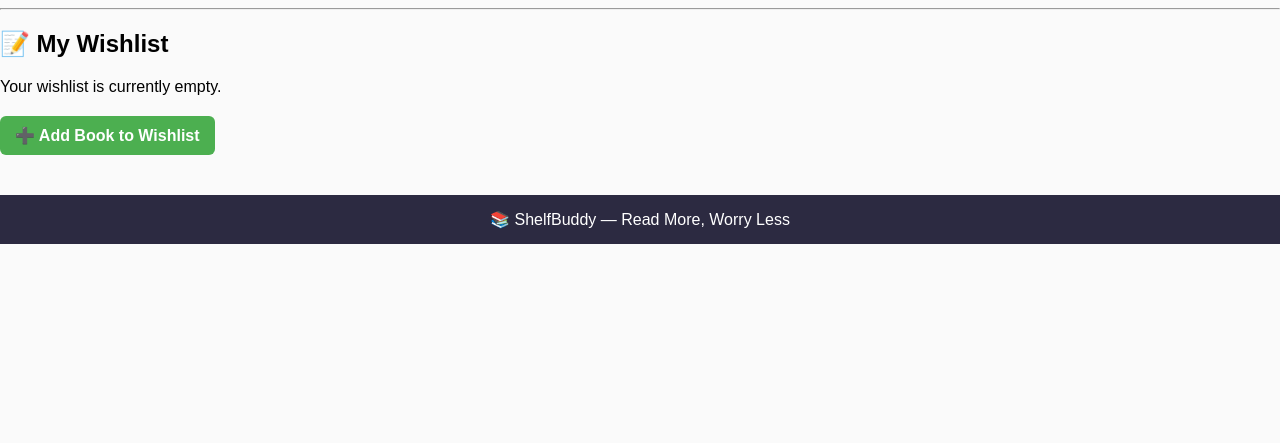
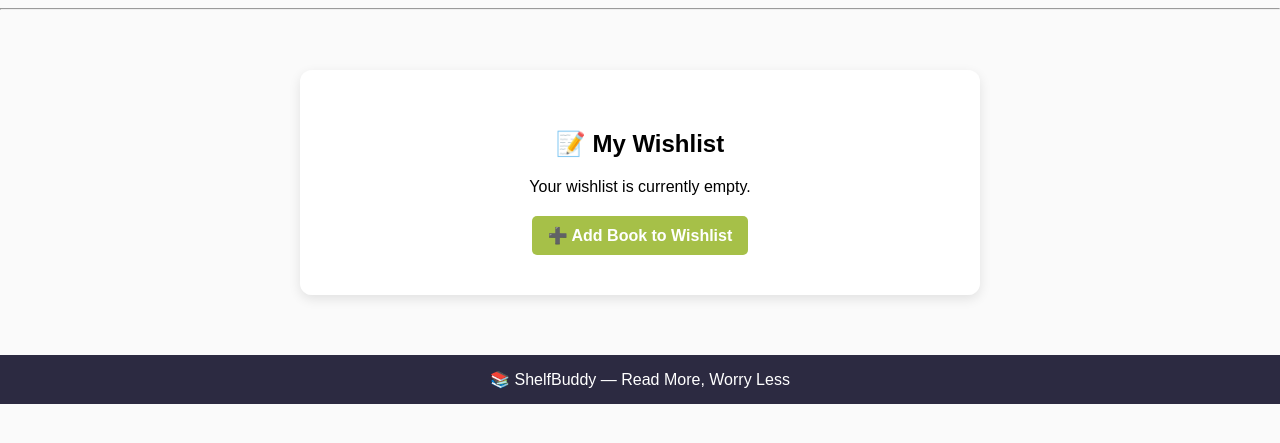
Before and after one commit to bgwinston/shelfBuddy, a Django app: page /wishlist/ in a window 1280 px wide. Shown: the part 321-764 px from the top of the page. Run offline with Django 3.2, Linux system fonts and the light colour scheme; the visitor is signed in with stand-in values (Sample User, id 1); data that the repository does not hold is empty.

Commit message:
Center Wishlist

```diff
--- a/shelfbuddy_backend/books/templates/books/wishlist_books.html
+++ b/shelfbuddy_backend/books/templates/books/wishlist_books.html
@@ -1,6 +1,7 @@
 {% extends 'reading/base.html' %}
 
 {% block content %}
+<div class="container">
   <h2>📝 My Wishlist</h2>
 
   {% if books %}
@@ -44,8 +45,9 @@
   {% endif %}
 
   <div style="margin-top: 20px;">
-    <a href="{% url 'booksearch' %}" class="button" style="background-color: #4CAF50; color: white; padding: 10px 15px; border-radius: 6px; text-decoration: none; font-weight: bold;">
+    <a href="{% url 'booksearch' %}" class="button">
       ➕ Add Book to Wishlist
     </a>
   </div>
+</div>
 {% endblock %}
```
